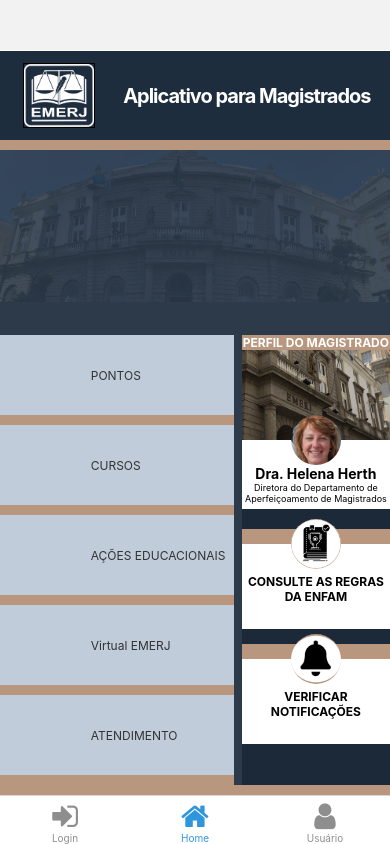
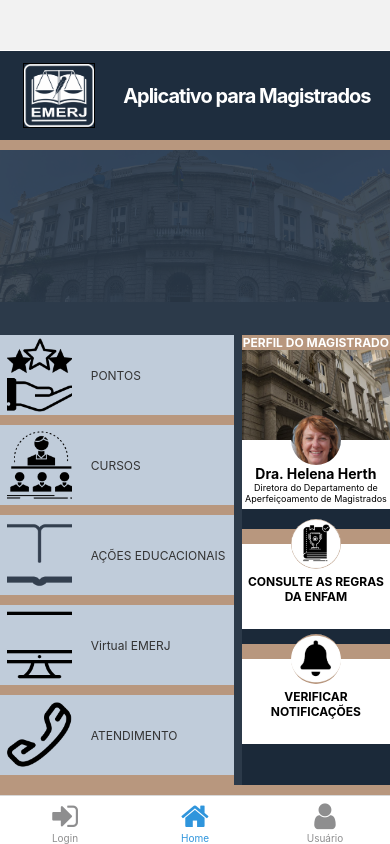
Before and after one commit to Viniicius98/AppProject, a React Native app: screen /Home in a window 390 px wide. Built offline with nearby package versions, Linux system fonts and the light colour scheme; what expo-linking would draw is missing.

Commit message:
Nova Atualização FlatIcons

```diff
--- a/components/HomeItemsComponents/index.tsx
+++ b/components/HomeItemsComponents/index.tsx
@@ -6,6 +6,7 @@
 import Card from '../Card';
 import CardConsulta from '../CardConsulta';
 import CardVerificar from '../CardVerificar';
+
 
 const BackgroundContainer = styled.View`
     height: 100%;
@@ -43,11 +44,11 @@
 margin-left: 2%;
 `
 const FlatLinks = [
-    {id:"0", text: "PONTOS", icon: "meusPontos.png", screen:"PointsScreen"},
-    {id:"1", text: "CURSOS", icon: "cursos.png", screen:"CoursesScreen"},
-    {id:"2", text: "AÇÕES EDUCACIONAIS", icon: "acoesEducacionais.png", screen:"EducationalActionsScreen"},
-    {id:"3", text: "Virtual EMERJ", icon: "virtualEmerj.png", screen:"VirtualEmerjScreen"},
-    {id:"4", text: "ATENDIMENTO", icon: "atendimento.png", screen:"AttendanceScreen"}
+    {id:"000", text: "PONTOS", icon: "meusPontos.png", screen:"PointsScreen"},
+    {id:"001", text: "CURSOS", icon: "cursos.png", screen:"CoursesScreen"},
+    {id:"002", text: "AÇÕES EDUCACIONAIS", icon: "acoesEducacionais.png", screen:"EducationalActionsScreen"},
+    {id:"003", text: "Virtual EMERJ", icon: "virtualEmerj.png", screen:"VirtualEmerjScreen"},
+    {id:"004", text: "ATENDIMENTO", icon: "atendimento.png", screen:"AttendanceScreen"}
 ]
 
 const ImageFlatLinks = styled.Image`
@@ -76,6 +77,7 @@
 width: 100%;
 align-items: center;
 `
+
 interface IFlatItems {
     id: string;
     text: string;
@@ -92,7 +94,7 @@
 
                  {/*<ImageFlatLinks source={require('../../assets/images/meusPontos.png')} />*/}
 
-                <ImageFlatLinks source={{uri:require(`../../assets/images/${item.icon}`)}} />
+                <ImageFlatLinks source={require('../../assets/images/' + String(item.icon))}/>
 
                 <TextFlatLinks>{item.text}</TextFlatLinks>
             </ButtonCustom>
@@ -122,10 +124,10 @@
 
                         <FlatListItems>
                             <FlatList
-                            data={FlatLinks}
-                            renderItem={renderItem}
-                            keyExtractor={(item) => item.id}
-                            extraData={selectedId}
+                                data={FlatLinks}
+                                renderItem={(renderItem)}
+                                keyExtractor={item => item.id}
+                                extraData={selectedId}
                              />
                         </FlatListItems>
 
```
